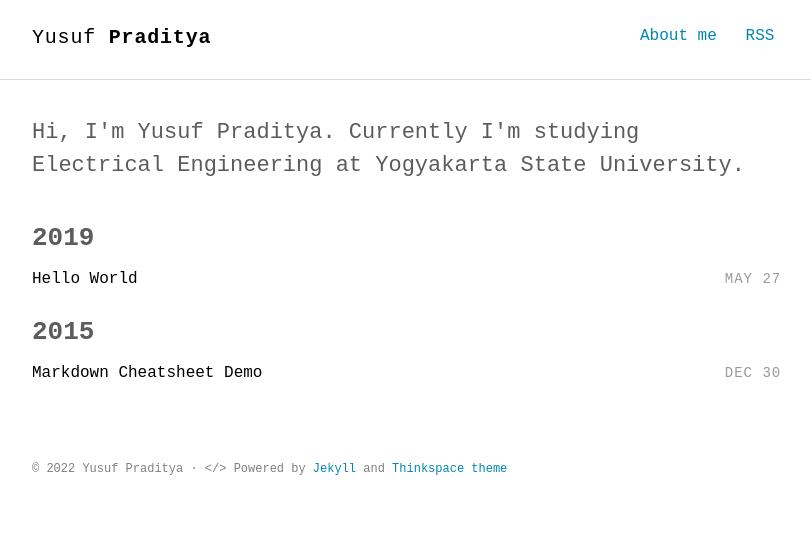
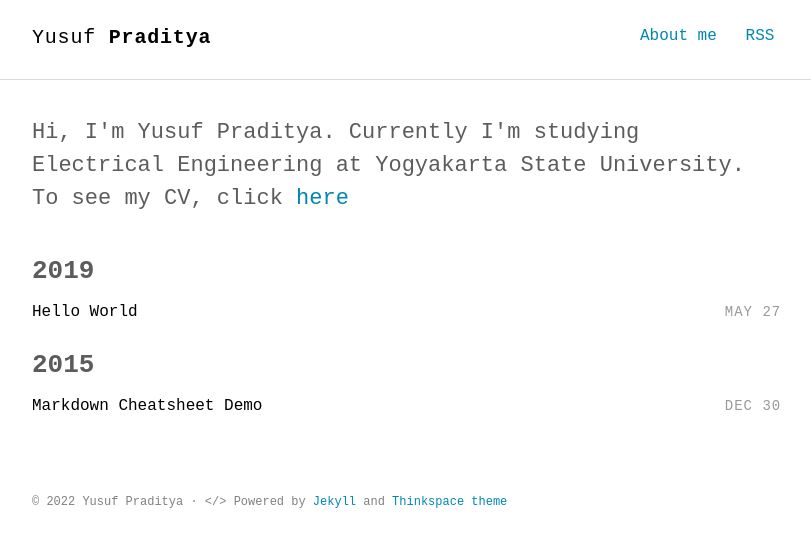
Before and after one commit to yusufpraditya/yusufpraditya.github.io, a Jekyll site: the page built from index.html, in a window 1280 px wide. Shown: the top 547 px of the page, without its empty margins (232-1043 px from the left). Built offline with Jekyll 4.4.1, drawn with Linux system fonts in a browser that asks for light colours; some web fonts are replaced.

Commit message:
Update intro.html

```diff
--- a/_includes/intro.html
+++ b/_includes/intro.html
@@ -1,5 +1,5 @@
 <section class="intro">
   <div class="container">
-    <p class="lead">Hi, I'm Yusuf Praditya. Currently I'm studying Electrical Engineering at Yogyakarta State University.</p>
+    <p class="lead">Hi, I'm Yusuf Praditya. Currently I'm studying Electrical Engineering at Yogyakarta State University. To see my CV, click <a href="https://yusufpraditya.github.io/online-cv/">here</a></p>
   </div>
 </section>
```
